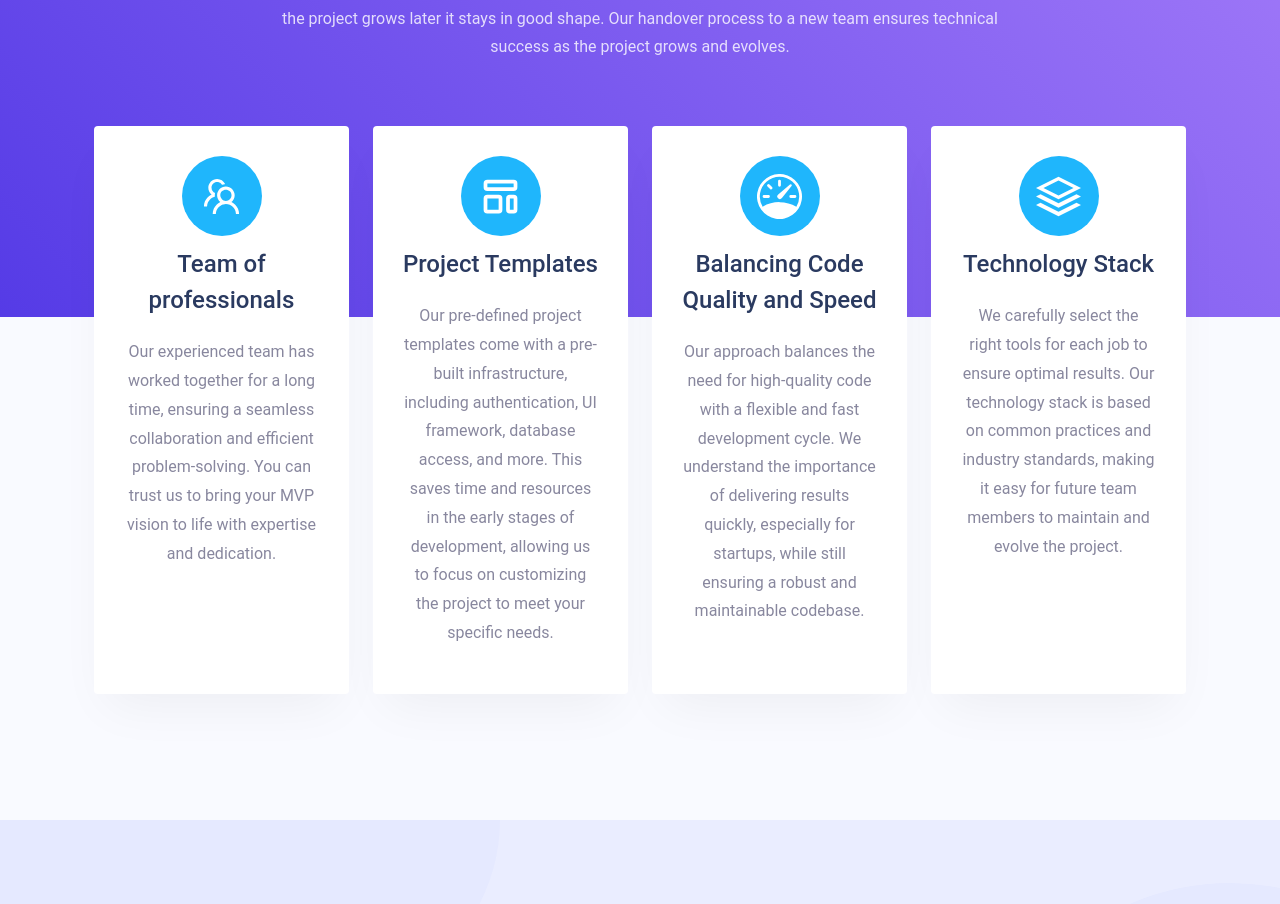
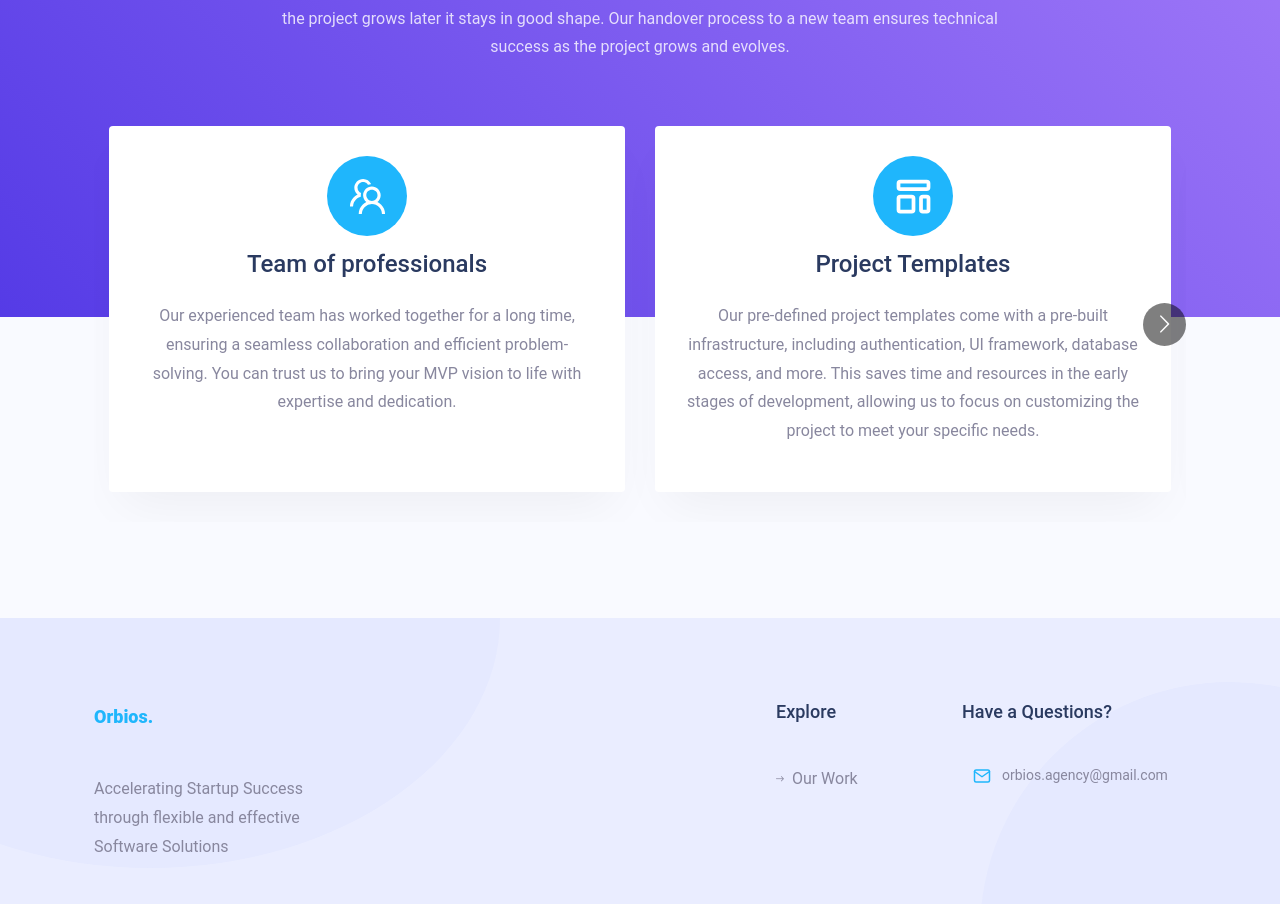
Before and after one commit to Orbios/marketing_site, a Next.js app: page / in a window 1280 px wide. Shown: the part 4306-5210 px from the top of the page. Built offline with nearby package versions, Linux system fonts and the light colour scheme.

Commit message:
feat: use carousel for choose us section items

```diff
--- a/src/components/home/choose_us/ChooseSection.tsx
+++ b/src/components/home/choose_us/ChooseSection.tsx
@@ -1,10 +1,11 @@
+import Carousel from 'react-multi-carousel';
+
 import FEATURES from 'constants/features';
 
 import ChooseItem from './components/ChooseItem';
 import {AiOutlineTeam} from 'react-icons/ai';
 import {HiOutlineTemplate} from 'react-icons/hi';
 import {BsSpeedometer} from 'react-icons/bs';
-import {GrTechnology} from 'react-icons/gr';
 import {ImStack} from 'react-icons/im';
 
 function ChooseSection() {
@@ -35,6 +36,25 @@ function ChooseSection() {
     }
   ];
 
+  const responsive = {
+    largeDesktop: {
+      breakpoint: {max: 3000, min: 1400},
+      items: 4
+    },
+    desktop: {
+      breakpoint: {max: 1400, min: 1200},
+      items: 3
+    },
+    tablet: {
+      breakpoint: {max: 1200, min: 768},
+      items: 2
+    },
+    mobile: {
+      breakpoint: {max: 768, min: 0},
+      items: 1
+    }
+  };
+
   return (
     <section className="img v-section ftco-section bg-light">
       <div className="overlay"></div>
@@ -54,11 +74,11 @@ function ChooseSection() {
           </div>
         </div>
 
-        <div className="row">
+        <Carousel responsive={responsive} rewindWithAnimation containerClass="choose-us-carousel">
           {reasons.map(reason => {
             return <ChooseItem key={reason.title} {...reason} />;
           })}
-        </div>
+        </Carousel>
 
         {FEATURES.DISPLAY_CHOOSE_SECTION_FOOTER && (
           <div
--- /dev/null
+++ b/src/components/home/choose_us/components/ChooseItem.styled.ts
@@ -0,0 +1,7 @@
+import styled from 'styled-components';
+
+export const container = styled.div`
+  width: auto;
+  margin: 0 15px;
+  height: 100%;
+`;
--- a/src/components/home/choose_us/components/ChooseItem.tsx
+++ b/src/components/home/choose_us/components/ChooseItem.tsx
@@ -1,3 +1,5 @@
+import * as styled from './ChooseItem.styled';
+
 interface Props {
   title: string;
   description: string;
@@ -8,7 +10,7 @@ function ChooseItem({title, description, icon}: Props) {
   const iconToRender = typeof icon === 'string' ? <span className={icon} /> : icon;
 
   return (
-    <div className="col-md-6 col-lg-3 d-flex align-items-stretch">
+    <styled.container className="col-md-6 col-lg-3 d-flex align-items-stretch">
       <div className="services text-center" data-aos="fade-up" data-aos-delay="100" data-aos-duration="1000">
         <div className="icon d-flex align-items-center justify-content-center">{iconToRender}</div>
         <div className="text">
@@ -16,7 +18,7 @@ function ChooseItem({title, description, icon}: Props) {
           <p>{description}</p>
         </div>
       </div>
-    </div>
+    </styled.container>
   );
 }
 
--- a/src/styles/globals.scss
+++ b/src/styles/globals.scss
@@ -1518,7 +1518,7 @@ textarea.form-control {
 }
 
 //override for 'react-multi-carousel' arrows - position outside inner container
-.testimonials-carousel {
+.testimonials-carousel, .choose-us-carousel {
   .react-multiple-carousel__arrow--left {
     left: 0;
   }
```
